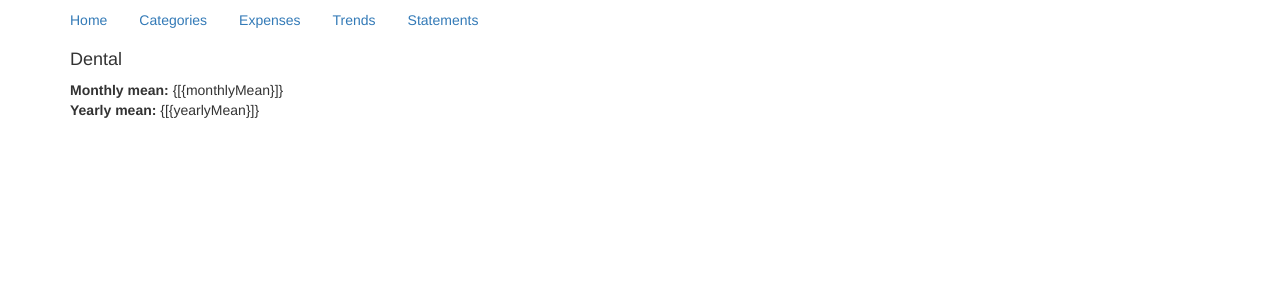
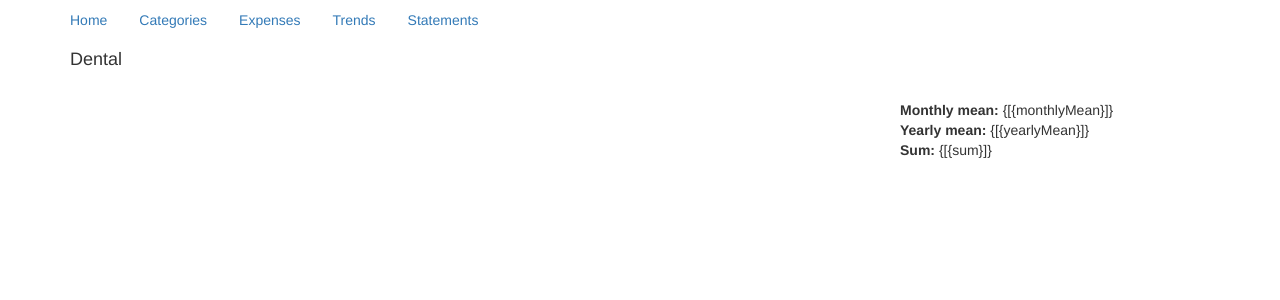
Before and after one commit to tlam/spendalot, a Django app: page /categories/dental/ in a window 1280 px wide. Shown: the top 300 px of the page. Run offline with Django 3.2, Linux system fonts and the light colour scheme; data comes from the database, SQL or seed files in the repository; some libraries are stand-ins or nearby versions.

Commit message:
Displaying total category sum

```diff
--- a/categories/templates/categories/details.html
+++ b/categories/templates/categories/details.html
@@ -6,11 +6,16 @@
 <div ng-controller="CategoryCtrl" slug="{{ category.slug }}">
   <div id="monthly-category"></div>
   <div id="yearly-category"></div>
-  <div>
-    <b>Monthly mean:</b> {[{monthlyMean}]}
-  </div>
-  <div>
-    <b>Yearly mean:</b> {[{yearlyMean}]}
+  <div id="category-stats">
+    <div>
+      <b>Monthly mean:</b> {[{monthlyMean}]}
+    </div>
+    <div>
+      <b>Yearly mean:</b> {[{yearlyMean}]}
+    </div>
+    <div>
+      <b>Sum:</b> {[{sum}]}
+    </div>
   </div>
 </div>
 {% endblock %}
--- a/categories/views.py
+++ b/categories/views.py
@@ -38,6 +38,7 @@ def details_json(request, slug):
     category_data = {
         'name': category,
         'monthly_mean': '{0:.2f}'.format(monthly_mean),
+        'sum': '{0:.2f}'.format(categories.get_group(category).sum()['Amount']),
         'yearly_mean': '{0:.2f}'.format(yearly_mean),
     }
 
--- a/spendalot/static/css/spendalot.css
+++ b/spendalot/static/css/spendalot.css
@@ -27,3 +27,9 @@ td.category {
 div#expenses {
   width: 75%;
 }
+
+div#category-stats {
+  position: absolute;
+  left: 900px;
+  top: 100px;
+}
--- a/spendalot/static/js/categories.js
+++ b/spendalot/static/js/categories.js
@@ -16,9 +16,9 @@ function CategoryCtrl($scope, $http, $attrs) {
     var name = category.name;
     var monthlyData = data.monthly.Amount;
     var yearlyData = data.yearly.Amount;
-    console.log(monthlyData);
-    console.log(yearlyData);
+
     $scope.monthlyMean = category.monthly_mean;
+    $scope.sum = category.sum;
     $scope.yearlyMean = category.yearly_mean;
 
     monthlyDataTable.addColumn('string', name);
```
